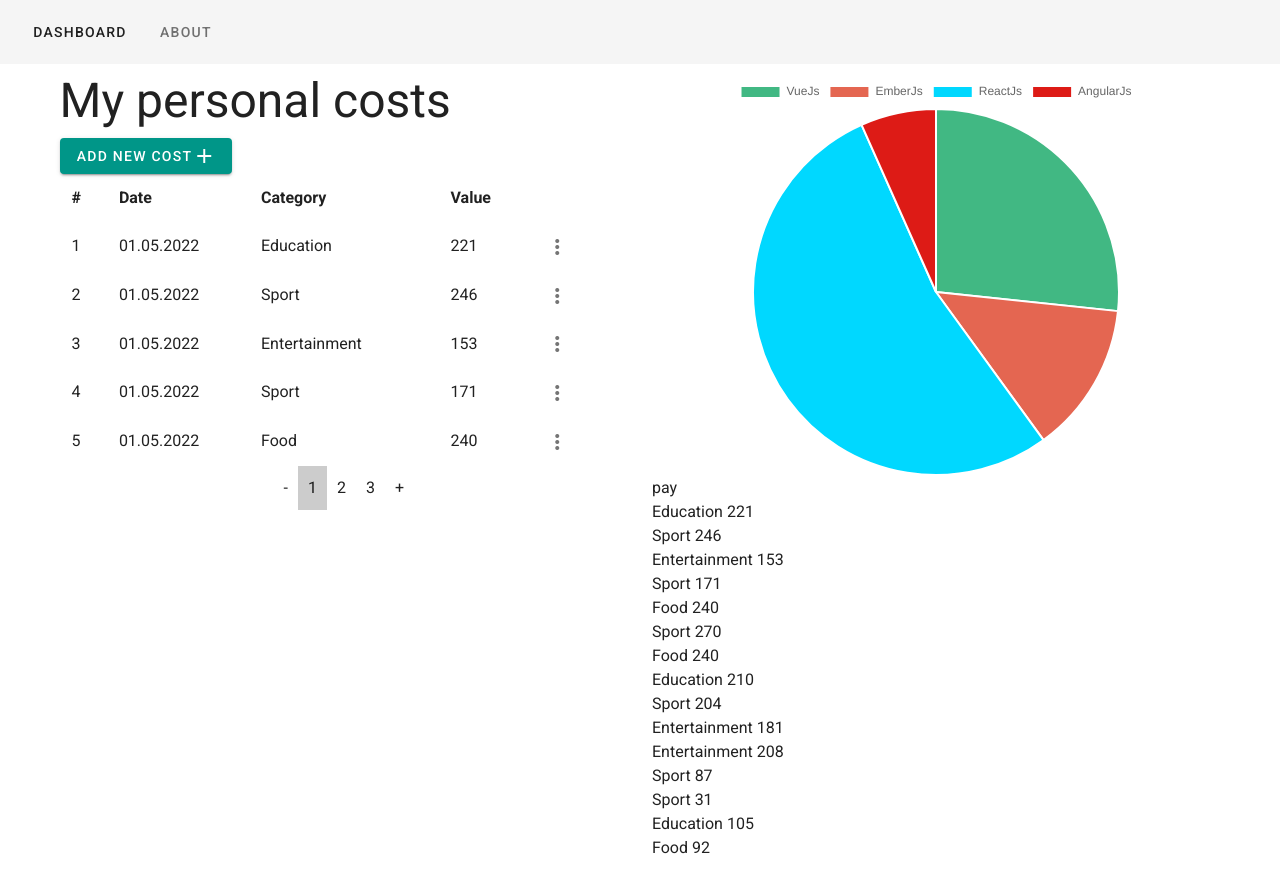
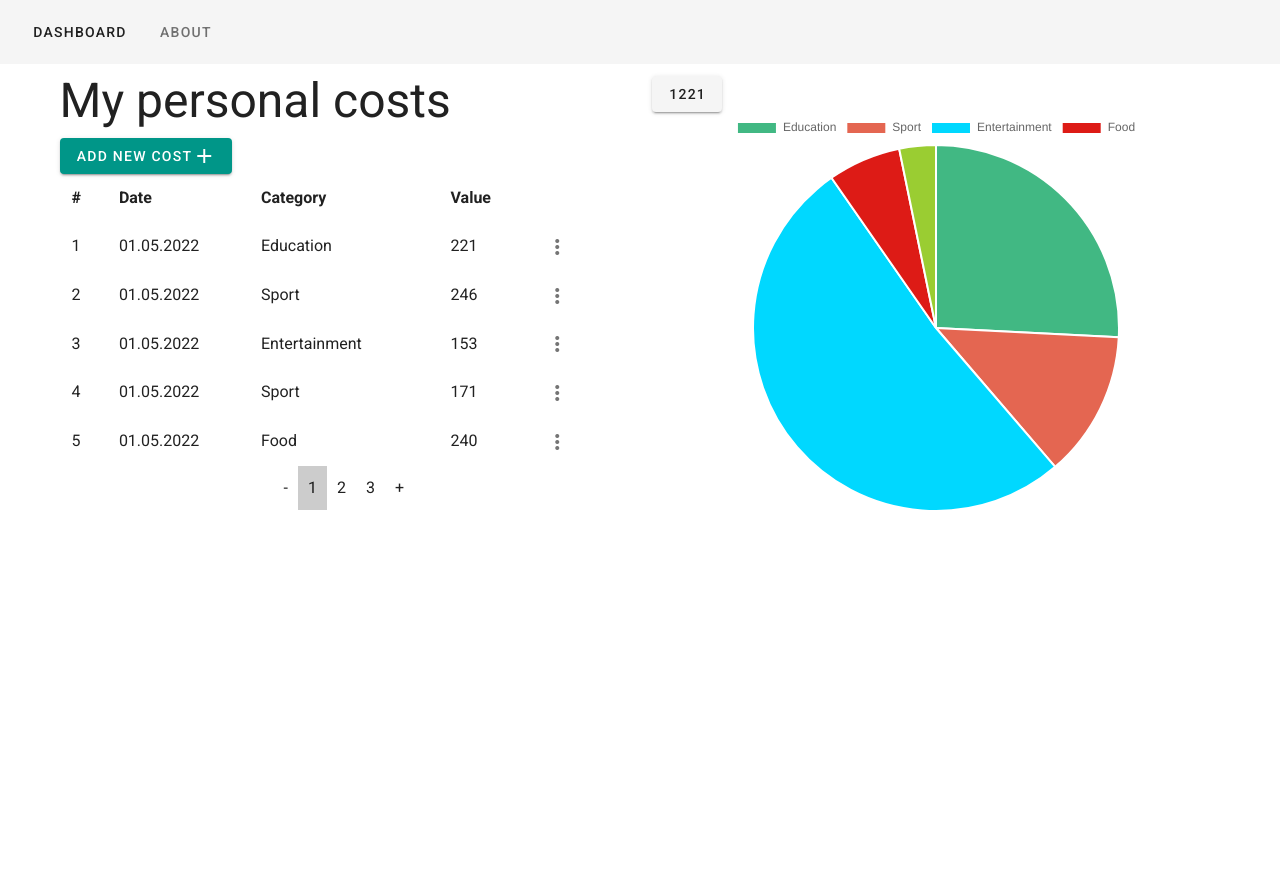
Before and after one commit to rakulagin/Vue, a Vue app: page /dashboard/1 in a window 1280 px wide. After the commit the page ends 800 px from the top, so only its background shows below. Built offline with nearby package versions, Linux system fonts and the light colour scheme.

Commit message:
переделываю

```diff
--- a/src/components/PaymentDiagram.vue
+++ /dev/null
@@ -1,41 +0,0 @@
-<template>
-<div>
-  pay
-<!--  <PaymentsDisplay :items="forDiagram"/>-->
-  <div v-for="item in forDiagram" :key="item.id"> {{ item.category }} {{ item.value }} </div>
-</div>
-</template>
-
-<script>
-// import PaymentsDisplay from "@/components/PaymentsDisplay";
-
-export default {
-  name: "PaymentDiagram",
-  // components: {PaymentsDisplay},
-
-  data() {
-    return {
-      cats: {}
-    }
-  },
-
-  methods: {
-
-  },
-
-
-  computed: {
-     forDiagram() {
-      return this.$store.getters.getPaymentsList
-      }
-
-
-
-  }
-}
-
-</script>
-
-<style scoped>
-
-</style>
--- a/src/components/PaymentsDisplay.vue
+++ b/src/components/PaymentsDisplay.vue
@@ -22,7 +22,7 @@
             <v-list-item @click="editItem(item)">
               Edit
             </v-list-item>
-            <v-list-item @click="deleteItem(item)">
+            <v-list-item @click="deleteItem(item.id)">
               Delete
               <MyContextMenu />
             </v-list-item>
@@ -85,8 +85,6 @@ export default {
   },
   methods: {
     onContextMenuClick(event,item) {
-      console.log(item.id)
-
       const items = [
         {
           text: "Edit", action: () => {this.editItem(item)}
@@ -106,7 +104,7 @@ export default {
     },
     deleteItem(item) {
       this.$store.commit('removeItem', item)
-      this.$contextMenu.hide()
+      // this.$contextMenu.hide()
     }
 
   }
--- a/src/components/Pie.vue
+++ b/src/components/Pie.vue
@@ -1,4 +1,6 @@
 <template>
+  <div>
+    <v-btn @click="showDiagram()">1221</v-btn>
     <Pie
         :chart-options="chartOptions"
         :chart-data="chartData"
@@ -10,6 +12,7 @@
         :width="width"
         :height="height"
     />
+  </div>
 </template>
 
 <script>
@@ -23,6 +26,7 @@ import {
   ArcElement,
   CategoryScale
 } from 'chart.js'
+
 
 ChartJS.register(Title, Tooltip, Legend, ArcElement, CategoryScale)
 
@@ -65,10 +69,12 @@ export default {
     return {
       chartData: {
         labels: ['VueJs', 'EmberJs', 'ReactJs', 'AngularJs'],
+        // labels: [],
         datasets: [
           {
-            backgroundColor: ['#41B883', '#E46651', '#00D8FF', '#DD1B16'],
-            data: [40, 20, 80, 10]
+            backgroundColor: ['#41B883', '#E46651', '#00D8FF', '#DD1B16', '#9ACD32'],
+            data: [40, 20, 80, 10, 5]
+            // data: []
           }
         ]
       },
@@ -77,6 +83,59 @@ export default {
         maintainAspectRatio: false
       }
     }
+  },
+
+  computed:{
+    uniqCategory () {
+      return this.$store.getters.getUniqCategory
+    },
+
+  },
+
+  watch: {
+    uniqCategory: function() {
+      this.chartData.labels = this.$store.getters.getUniqCategory
     }
+  },
+
+
+  // let res = Object.fromEntries(set.map(item => [item.category, 0]));
+  // set.forEach(item => {res[item.category] += item.value})
+// вешайте вотчер на геттер оборачивайте его в компудет и вперед
+
+
+
+  methods: {
+    showDiagram() {
+
+      console.log(this.$store.getters.getCategoryList)
+
+      // const piePaymentsList = this.$store.getters.getPaymentsList
+      // const paymentsForCategory = new Set(piePaymentsList.map((cat) => cat.category));
+      // paymentsForCategory.forEach((category => {
+      //   this.chartData.labels.push(category)
+      // }))
+      //
+      // const sortPaymentsList = []
+      // paymentsForCategory.forEach((cat) => {
+      //   sortPaymentsList.push(piePaymentsList.filter((el) => el.category === cat));
+      // });
+      // sortPaymentsList.forEach((item)=>{
+      //   const valueOfCategory = Number(item.reduce((res,cur) => res+ cur.value, 0))
+      //   console.log(valueOfCategory)
+      //   this.chartData.datasets[0].data.push(valueOfCategory)
+      // })
+    }
+  },
+
+
+
+
+
+
+
+
+
+
 }
 </script>
--- a/src/store/index.js
+++ b/src/store/index.js
@@ -62,13 +62,29 @@ export default new Vuex.Store({
       }).then(res => {
         commit("setCategories", res)
       })
-    }
+    },
+
+
+
+
+
   },
   getters : {
     getPaymentsList: state => state.paymentList,
     getFullPaymentValue: state => {
       return state.paymentList.reduce((res,cur) => res+ cur.value, 0)
     },
-    getCategoryList: state => state.categoryList
+    getCategoryList: state => state.categoryList,
+
+    getUniqCategory: state => {
+      return Array.from(new Set(state.paymentList.map((cat) => cat.category)))
+    },
+
+    // getNewList: state => {
+    //   return Object.fromEntries(state.paymentList.map(item => [item.category, 0]))
+    // },
   }
 })
+
+// let res = Object.fromEntries(set.map(item => [item.category, 0]));
+// set.forEach(item => {res[item.category] += item.value})
--- a/src/views/DashboardView.vue
+++ b/src/views/DashboardView.vue
@@ -29,17 +29,16 @@
 
       <v-col>
         <PieChart />
-        <PaymentDiagram />
       </v-col>
     </v-row>
   </v-container>
+
 </template>
 
 <script>
 import PaymentsDisplay from "@/components/PaymentsDisplay";
 import AddPaymentForm from "@/components/AddPaymentForm";
 import MyPagination from "@/components/MyPagination";
-import PaymentDiagram from "@/components/PaymentDiagram";
 import {mapGetters} from 'vuex'
 import PieChart from "@/components/Pie";
 
@@ -48,7 +47,6 @@ export default {
   name: "DashboardView",
   components: {
     PieChart,
-    PaymentDiagram,
     AddPaymentForm,
     PaymentsDisplay,
     MyPagination,
```
Lines whose indentation alone changed are shown as unchanged.
